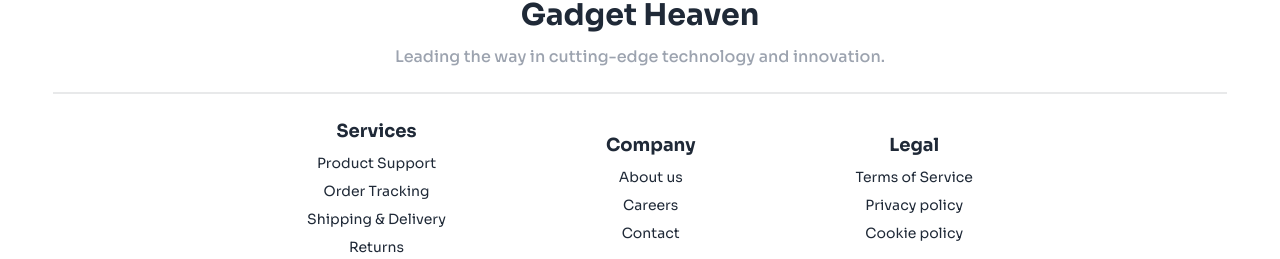
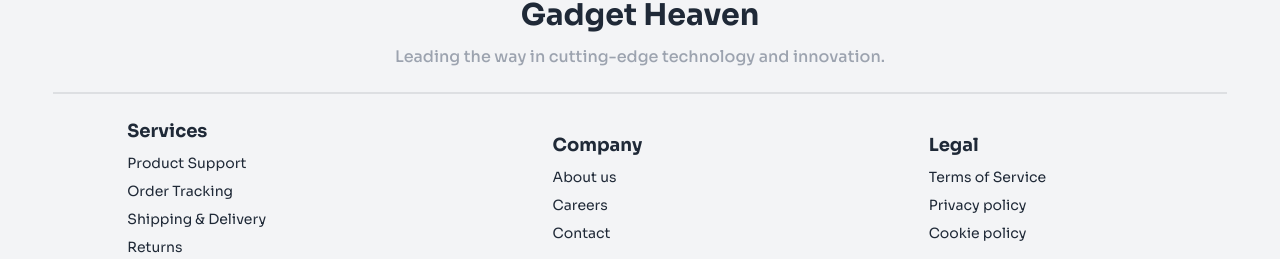
Before and after one commit to MukitHossen7/B10A8-Gadget-Heaven, a React (Vite) app: page / in a window 1280 px wide. Shown: the part 2515-2774 px from the top of the page. Built offline with nearby package versions, Linux system fonts and the light colour scheme.

Commit message:
design realated some problem slove

```diff
--- a/src/Layouts/MainLayouts.jsx
+++ b/src/Layouts/MainLayouts.jsx
@@ -12,14 +12,16 @@ const MainLayouts = () => {
   }, []);
   console.log(products);
   return (
-    <div className="w-11/12 md:w-11/12 lg:11/12 xl:container mx-auto">
+    <div className="">
       <ProductsData.Provider value={{ products }}>
-        <div className="min-h-[calc(100vh-336px)] ">
+        <div className="min-h-[calc(100vh-336px)] w-11/12 md:w-11/12 lg:11/12 xl:container mx-auto ">
           <Outlet></Outlet>
         </div>
       </ProductsData.Provider>
 
-      <Footer></Footer>
+      <div className="bg-gray-100">
+        <Footer></Footer>
+      </div>
     </div>
   );
 };
--- a/src/Pages/Home.jsx
+++ b/src/Pages/Home.jsx
@@ -35,7 +35,7 @@ const Home = () => {
   return (
     <div>
       <div className="border-2 rounded-3xl  border-gray-500 p-3 mt-4">
-        <div className="bg-[#9538E2] px-10  rounded-3xl   pb-52 relative">
+        <div className="bg-[#9538E2]  px-7  rounded-3xl   pb-52 relative">
           <HomeNav></HomeNav>
           <Banner></Banner>
           <BannerImg></BannerImg>
--- a/src/components/BannerImg/BannerImg.jsx
+++ b/src/components/BannerImg/BannerImg.jsx
@@ -1,7 +1,7 @@
 import bgImg from "../../assets/banner.jpg";
 const BannerImg = () => {
   return (
-    <div className="rounded-2xl absolute left-56 top-[400px] p-5 border-4  bg-white/30">
+    <div className="rounded-2xl absolute left-48 top-[400px] p-5 border-4  bg-white/30">
       <div className=" w-[800px]  rounded-2xl">
         <img
           src={bgImg}
--- a/src/components/Footer/Footer.jsx
+++ b/src/components/Footer/Footer.jsx
@@ -7,22 +7,22 @@ const Footer = () => {
           Leading the way in cutting-edge technology and innovation.
         </p>
       </div>
-      <div className="divider"></div>
-      <footer className="footer flex flex-col lg:flex-row justify-center text-center items-center gap-8 lg:gap-40  ">
-        <div className="text-center flex flex-col items-center">
+      <div className="divider w-11/12 mx-auto"></div>
+      <footer className="footer w-11/12 auto flex flex-col lg:flex-row justify-around  items-center gap-8 ">
+        <div className=" flex flex-col">
           <h6 className="text-lg font-bold">Services</h6>
           <a className="link link-hover">Product Support</a>
           <a className="link link-hover">Order Tracking</a>
           <a className="link link-hover">Shipping & Delivery</a>
           <a className="link link-hover">Returns</a>
         </div>
-        <div className="text-center flex flex-col items-center">
+        <div className="flex flex-col ">
           <h6 className="text-lg font-bold">Company</h6>
           <a className="link link-hover">About us</a>
           <a className="link link-hover">Careers</a>
           <a className="link link-hover">Contact</a>
         </div>
-        <div className="text-center flex flex-col items-center">
+        <div className="flex flex-col ">
           <h6 className="text-lg font-bold">Legal</h6>
 
           <a className="link link-hover">Terms of Service</a>
--- a/src/components/ProductDetails/ProductDetails.jsx
+++ b/src/components/ProductDetails/ProductDetails.jsx
@@ -34,12 +34,12 @@ const ProductDetails = () => {
   return (
     <div>
       <Navbar></Navbar>
-      <div className="bg-[#9538E2] rounded-xl pb-56 pt-4 mt-6 mb-80">
+      <div className="bg-[#9538E2] rounded-xl pb-56 pt-4 mt-6 mb-96">
         <Heading
           title="Product Details"
           description="Explore the latest gadgets that will take your experience to the next level. From smart devices to the coolest accessories, we have it all!"
         ></Heading>
-        <div className="rounded-2xl absolute left-0 right-0 mx-60 top-60   bg-white shadow-xl ">
+        <div className="rounded-2xl absolute left-0 right-0 mx-60 top-60  bg-white shadow-xl ">
           <div className="p-6 flex flex-row gap-6 ">
             <div className="w-[40%] ">
               <img
```
